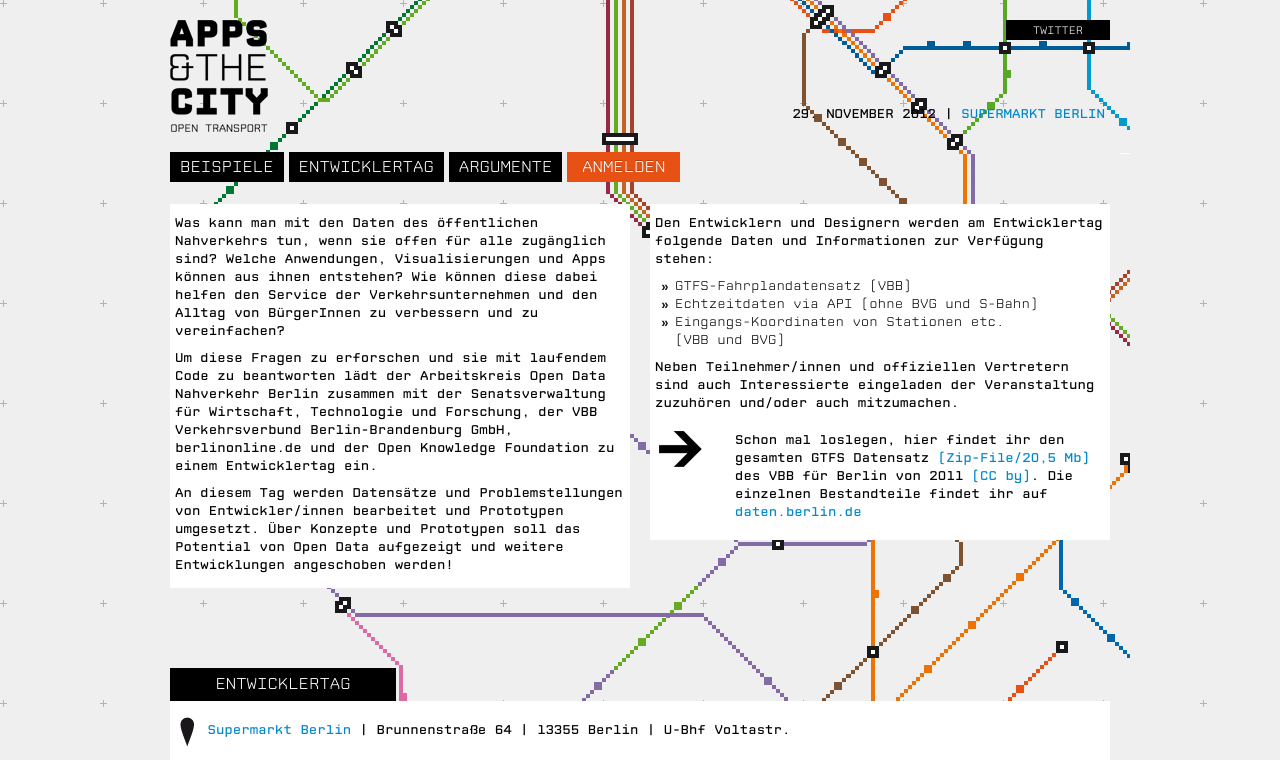
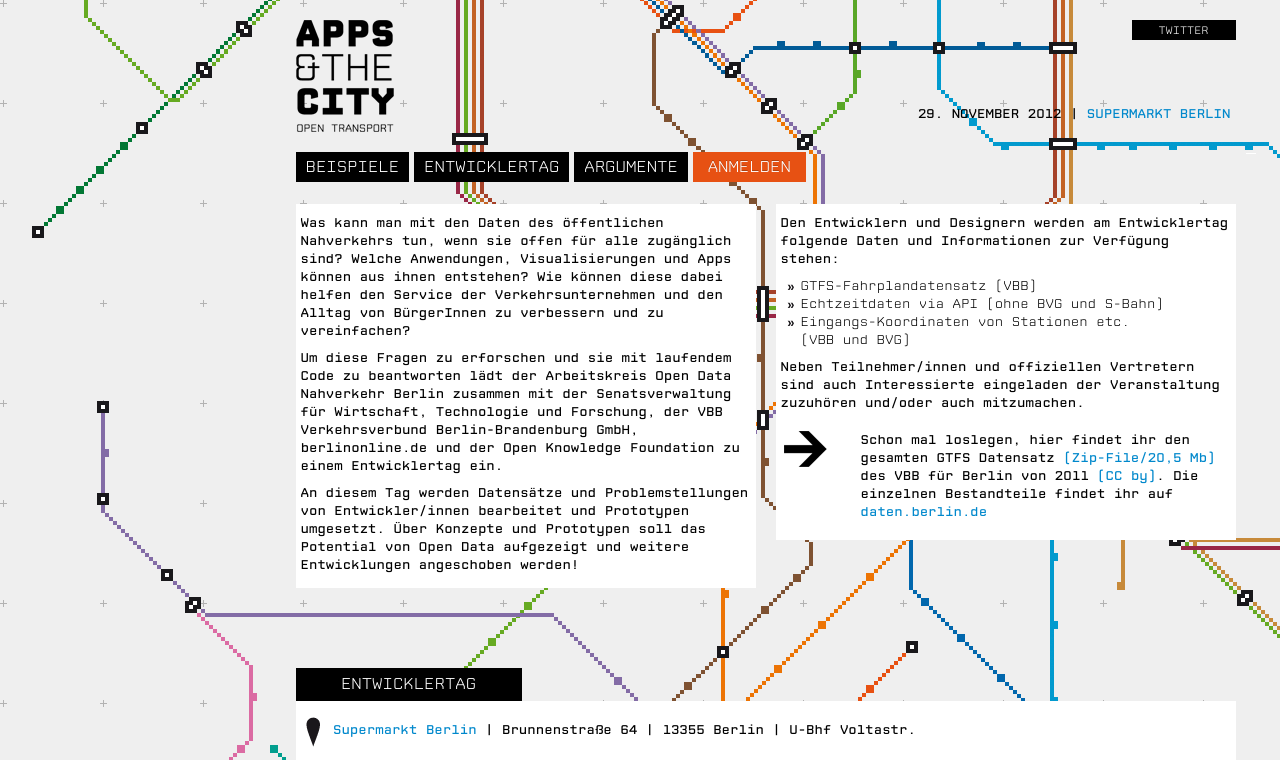
Before and after one commit to okfde/berlin.appsandthecity, a Jekyll site: the page built from index.html, in a window 1280 px wide. Shown: the top 760 px of the page. Built offline with Jekyll 4.4.1, drawn with Linux system fonts in a browser that asks for light colours; nearby versions of some CDN libraries; Markdown is read by kramdown in place of the engine named in the settings; grey boxes are pictures that could not be loaded.

Commit message:
Updated css/style.css

```diff
--- a/css/style.css
+++ b/css/style.css
@@ -70,7 +70,7 @@ body {
 
 #wrapper {
   clear: both;
-  width: 980px;
+  width: 1531px;
   margin: 0 auto;
   background: transparent url(../img/background2.png) -3px top repeat-y;
 }
```
